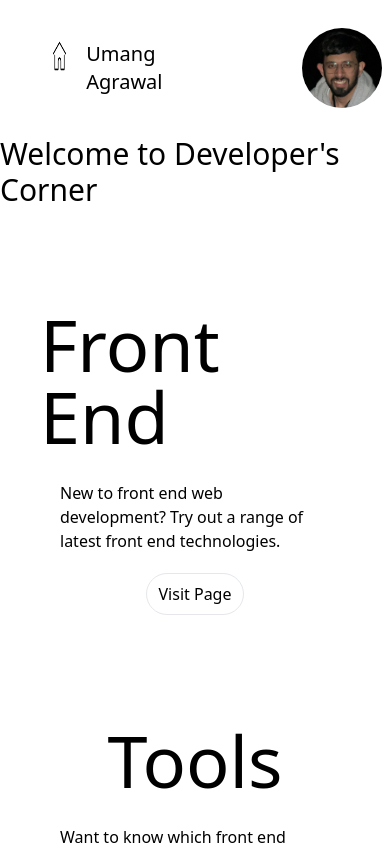
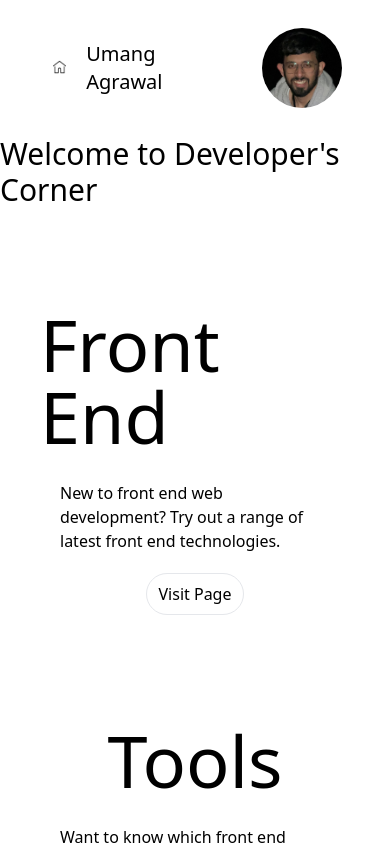
Before and after one commit to umangcodes/portfolio_project, a Vue app: page / in a window 390 px wide. Both pictures are taken after a click on the button "Visit DC". Shown: the top 844 px of the page. Built offline with nearby package versions, Linux system fonts and the light colour scheme.

Commit message:
css for home button next to the site title on conditional render changed. avatar photo padding adjusted

```diff
--- a/src/components/navigation/Header.vue
+++ b/src/components/navigation/Header.vue
@@ -8,7 +8,7 @@
             <img
               :src="require('@/assets/home.png')"
               alt=""
-              class="h-8"
+              class="lg:h-8 lg:mt-0 mt-5"
               v-if="$route.path != '/'"
             />
           </div>
@@ -18,7 +18,7 @@
       </div>
     </div>
     <router-link :to="{ name: 'About' }">
-      <div class="rounded-full grid justify-items-end lg:pr-24">
+      <div class="rounded-full grid justify-items-end lg:pr-24 pr-10">
         <img
           class="inline object-cover w-20 h-20 mr-2 rounded-full"
           src="@/assets/UmangAAvatar.jpg"
```
